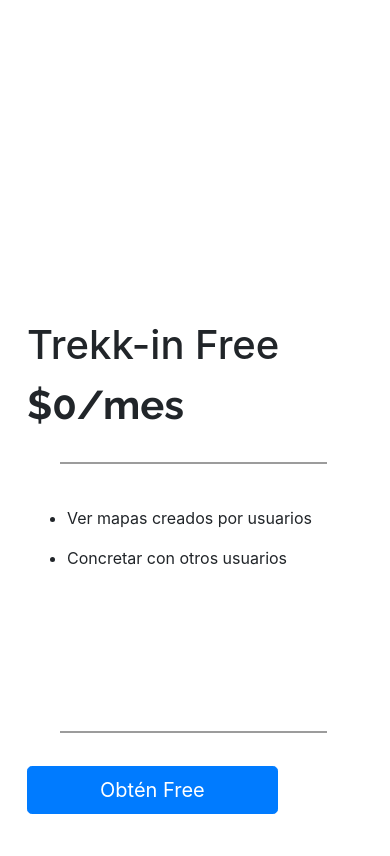
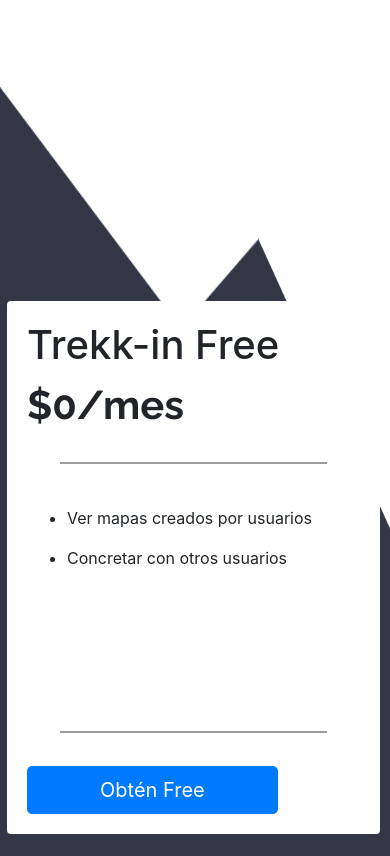
Before and after one commit to Tikeyrawwr/Trekk-in-Maqueta-1-, a plain HTML site: page index.html in a window 390 px wide. Shown: the part 1106-1962 px from the top of the page. Drawn offline with nearby package versions, Linux system fonts and the light colour scheme; a web font is replaced by a local one.

Commit message:
Maqueta definitiva, incluye togglebar funcional

```diff
--- a/assets/sass/components/_imagenes.scss
+++ b/assets/sass/components/_imagenes.scss
@@ -11,6 +11,21 @@ flex-basis: 30%;
   width: 100%;
   height: 829px;
 }
+
+.imagen_precios{
+  vertical-align: middle;
+  border-style: none;
+  width: 100%;
+}
+@media only screen and (max-width: 600px) {
+.imagen_precios2{
+  margin-right: 0;
+margin-left: 0;
+height: 1411px;
+width: -moz-max-content;
+}
+}
+
 
 
 //
@@ -50,15 +65,7 @@ margin-top: 85%;
 }
 
 
-@media only screen and (max-width: 600px) {
-.imagen_precios_responsive{
-  display: flex;
-  flex-wrap: wrap;
-  margin-right: 0;
-  margin-left: 0;
-height: 1411px;
-}
-}
+
 
 
 
--- a/assets/sass/layout/_navigation.scss
+++ b/assets/sass/layout/_navigation.scss
@@ -108,6 +108,16 @@ border: 1px solid transparent;
 margin-left: 190px;
 
 }
+@media only screen and (max-width: 600px) {
+ .topnav {
+   overflow: hidden;
+   display: block;
+   margin-left: 5%;
+   margin-top: 3%;
+
+  }
+}
+
 // @media screen and (max-width: 600px) {
 //   .{
 //     display: none;
--- a/index.html
+++ b/index.html
@@ -14,11 +14,12 @@
     <!-- Empieza Navbar -->
     <div class="topnav" id="myTopnav">
       <img src="assets/img/logo.svg" alt="">
+      <a href="javascript:void(0);" class="icon" onclick="myFunction()">
+        <i class="fa fa-bars"></i>
   <a href="#news">Acerca De</a>
   <a href="#contact">Caracteristicas</a>
   <a href="#about">Precios</a>
-  <a href="javascript:void(0);" class="icon" onclick="myFunction()">
-    <i class="fa fa-bars"></i>
+
   </a>
   <div class="ordenar__boton">
   <button class="btn__blanco">Iniciar Sesión</button>
@@ -97,8 +98,7 @@
   </div>
   </div>
 </div>
-
-<img src="assets/img/bg-price.svg" alt="" class="imagen_precios_responsive">
+<img src="assets/img/bg-price.png" alt="" class=" imagen_precios imagen_precios2 ">
 </section>
 <!-- termina seccion precios -->
 <!-- Empieza seccion footer -->
```
Also changed, not shown: assets/css/style.css, 1 other file.
